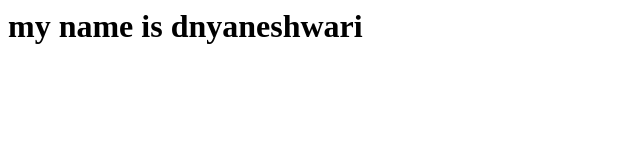
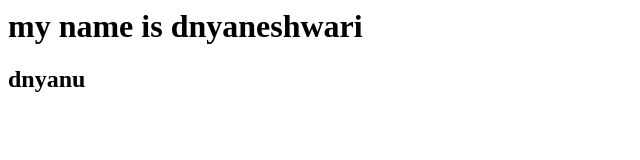
Before and after one commit to dnyaneshwari123-wq/college-demo, a plain HTML site: page index.html in a window 1280 px wide. Shown: the whole page, without its empty margins (0-640 px from the left). Drawn offline with Linux system fonts and the light colour scheme.

Commit message:
Update index.html

```diff
--- a/index.html
+++ b/index.html
@@ -1 +1,2 @@
 <h1>my name is dnyaneshwari</h1>
+<h2>dnyanu</h2>
```
